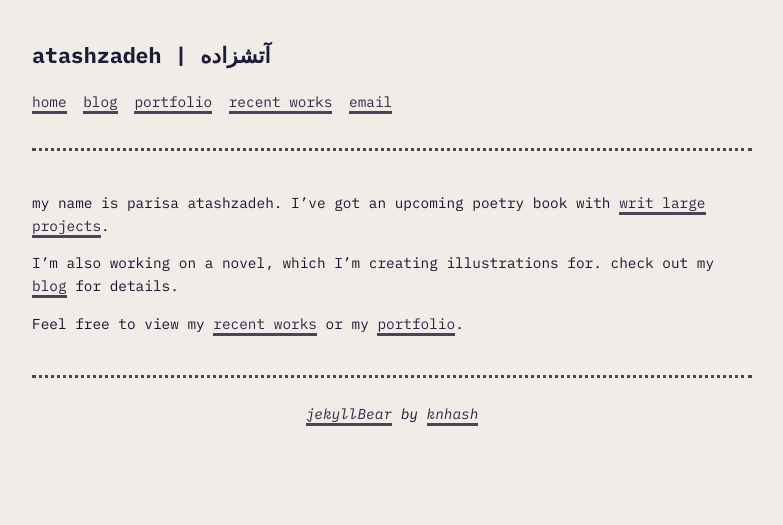
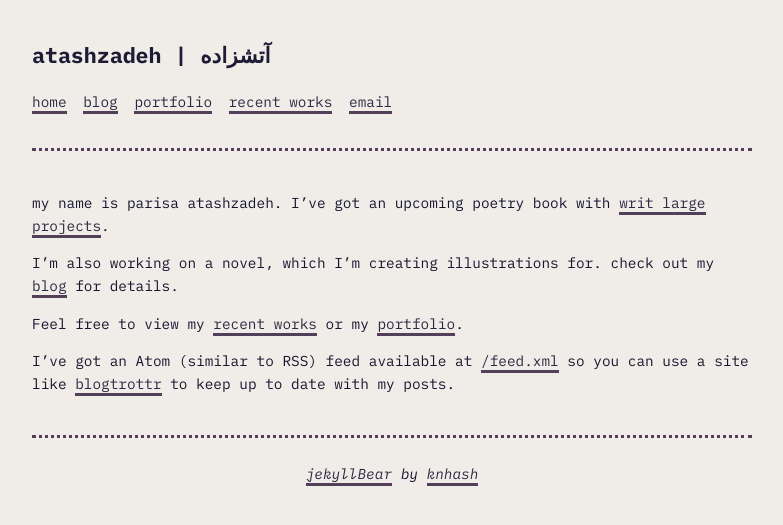
Before and after one commit to atashzadeh/atashzadeh.github.io, a Jekyll site: the page built from index.md, in a window 1280 px wide. Shown: the top 525 px of the page, without its empty margins (248-1031 px from the left). Built offline with Jekyll 4.4.1, drawn with Linux system fonts in a browser that asks for light colours.

Commit message:
added subscription info to readme

```diff
--- a/index.md
+++ b/index.md
@@ -9,3 +9,5 @@ my name is parisa atashzadeh. I've got an upcoming poetry book with [writ large
 I'm also working on a novel, which I'm creating illustrations for. check out my [blog](/blog) for details.
 
 Feel free to view my [recent works](/recent-works) or my [portfolio](/portfolio).
+
+I've got an Atom (similar to RSS) feed available at [/feed.xml](/feed.xml) so you can use a site like [blogtrottr](https://blogtrottr.com) to keep up to date with my posts.
```
